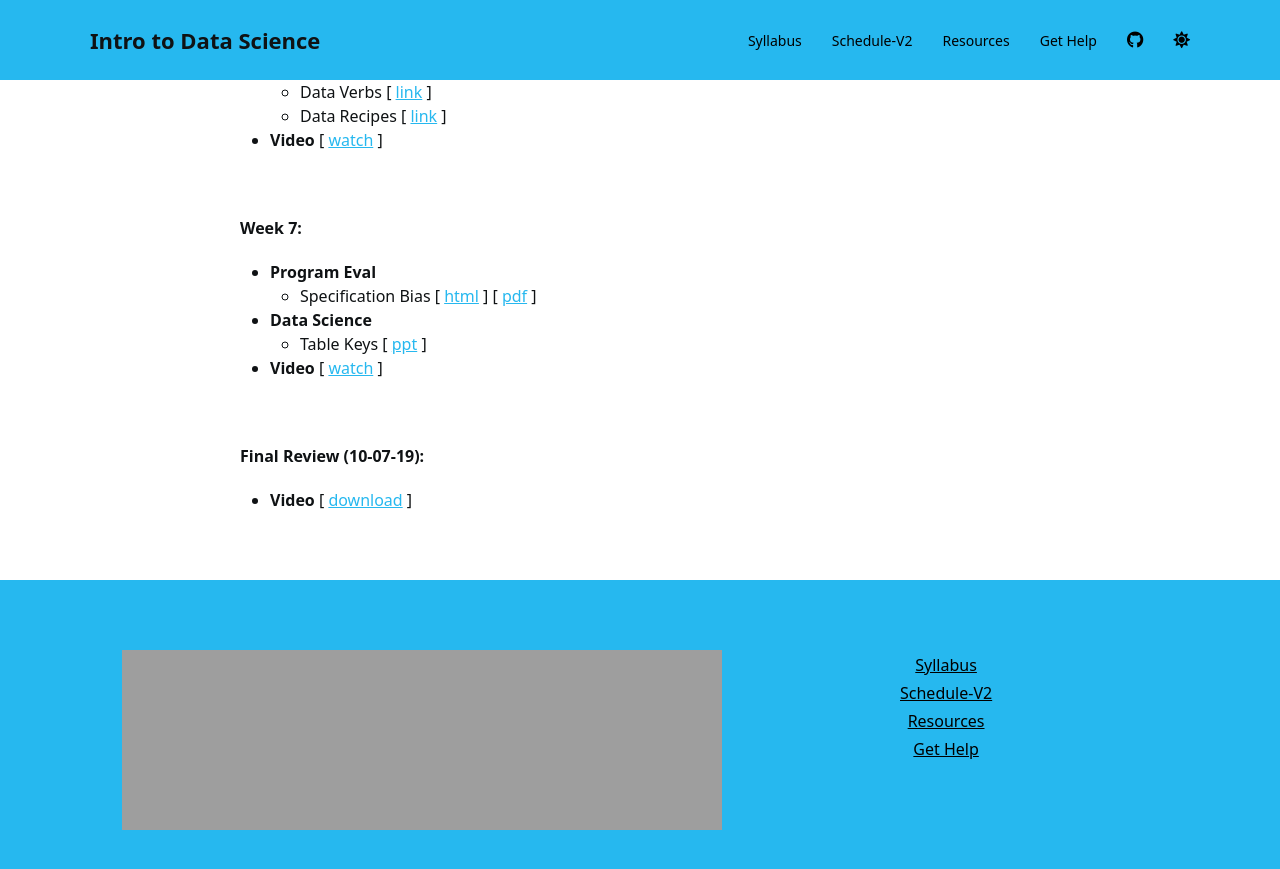
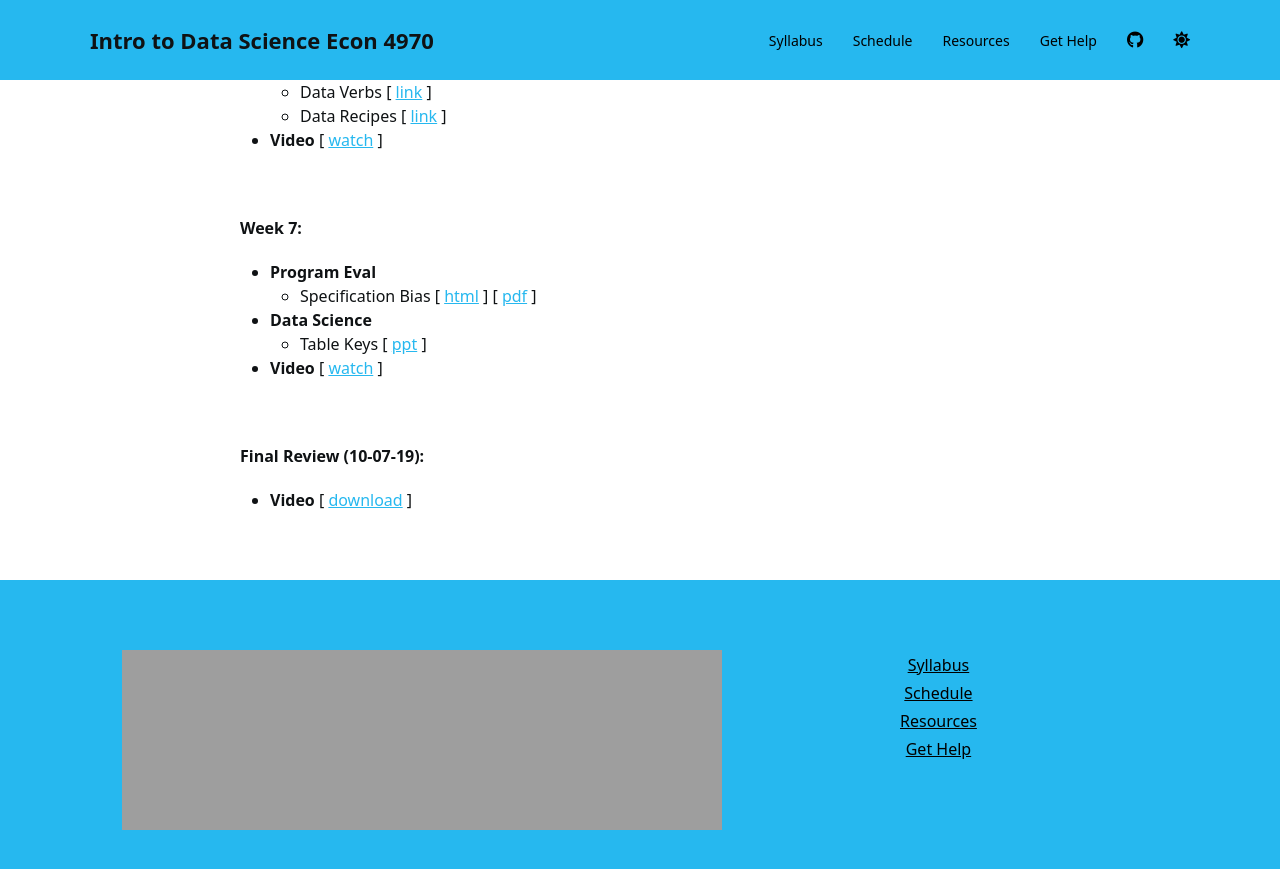
Before and after one commit to lalmada1/Intro-to-Data-Science-Econ-4970, a Jekyll site: the page built from review-sessions.md, in a window 1280 px wide and 900 px high, scrolled down 3260 px. Shown: the top 869 px of the window. Built offline with Jekyll 4.4.1, drawn with Linux system fonts in a browser that asks for light colours; nearby versions of some CDN libraries; a style sheet for code colours, icons or effects is not loaded.

Commit message:
Update _config.yml

```diff
--- a/_config.yml
+++ b/_config.yml
@@ -22,7 +22,7 @@ title:              lalmada1   # GitHub account name
 
 brand:
     image:          # logo.svg  # e.g. logo.png, upload logo image file to /assets/img/ folder
-    text:           "Intro to Data Science"    # if the above "logo:" image variable  is not set, this text logo is displayed instead
+    text:           "Intro to Data Science Econ 4970"    # if the above "logo:" image variable  is not set, this text logo is displayed instead
 
 ###
 ###  YOUR PROGRAM INFO
@@ -30,7 +30,7 @@ brand:
 
 program-logo:       "gsu-logo.png"
 
-program-website:    "https://ds4ps.org/ms-prog-eval-data-analytics/courses/"
+program-website:    "https://gsu.edu"
 
 
 ###
@@ -51,7 +51,7 @@ author:
 header:
 - title: Syllabus
   url:
-- title: Schedule-V2
+- title: Schedule
   url: schedule/
 # - title: Textbook
 #   url: https://ds4ps.org/dp4ss/#dp4ss-data-programming-for-the-social-sciences
```
